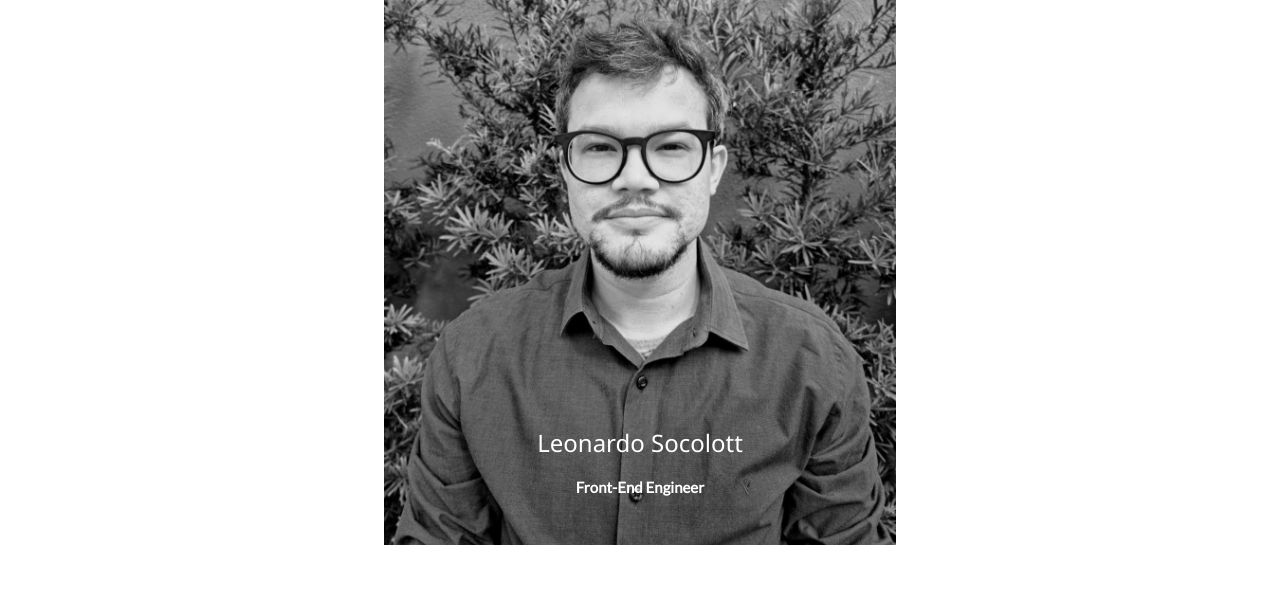
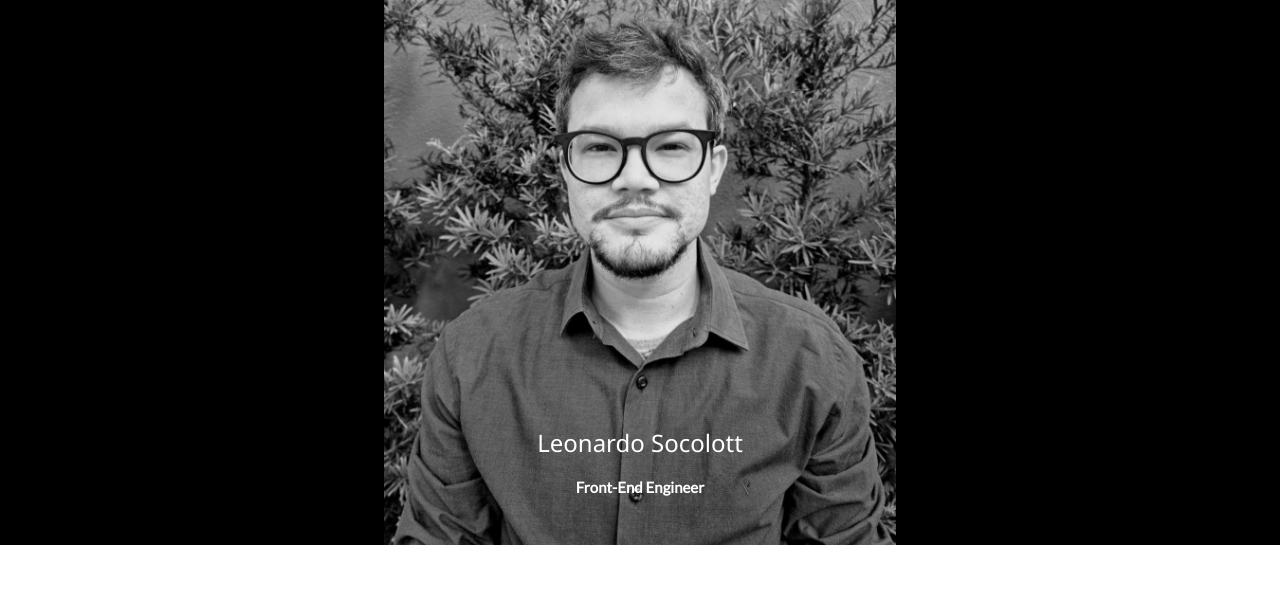
Before and after one commit to codelsa/codelsa.github.io, a plain HTML site: page index.html in a window 1280 px wide. Shown: the part 63-678 px from the top of the page. Drawn offline with nearby package versions, Linux system fonts and the light colour scheme.

Commit message:
Update index.html

```diff
--- a/index.html
+++ b/index.html
@@ -44,7 +44,7 @@ body {font-family: "Lato", sans-serif}
 <div class="w3-content" style="max-width:2000px;margin-top:46px">
 
   <!-- Automatic Slideshow Images -->
-  <div class="mySlides w3-display-container w3-center">
+  <div style="background-color:black" class="mySlides w3-display-container w3-center">
     <img src="aa.jpeg" style="width:40%">
     <div class="w3-display-bottommiddle w3-container w3-text-white w3-padding-32 w3-hide-small">
       <h3>Leonardo Socolott</h3>
```
